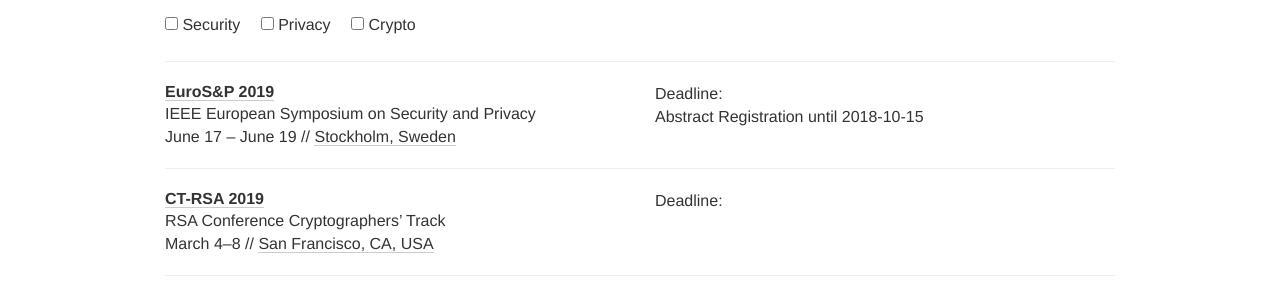
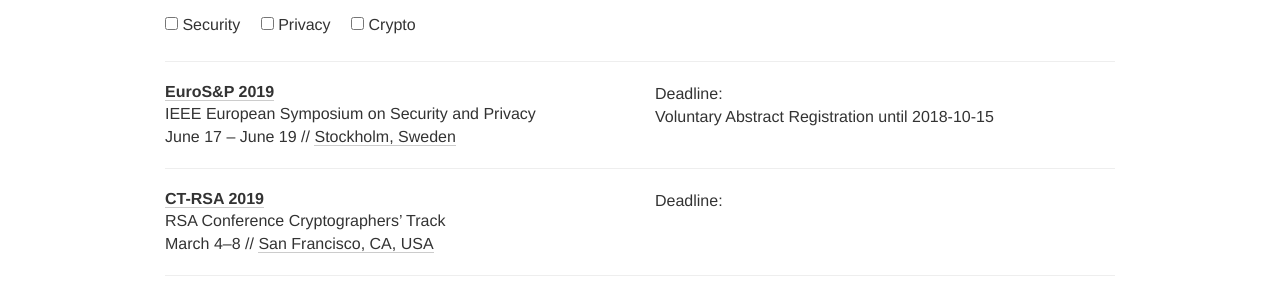
Before and after one commit to sec-deadlines/sec-deadlines.github.io, a Jekyll site: the page built from index.html, in a window 1280 px wide and 900 px high. Shown: the part 240-537 px from the top of the window. Built offline with Jekyll 4.4.1, drawn with Linux system fonts in a browser that asks for light colours; nearby versions of some CDN libraries; comment, search, counter and statistics services are not loaded.

Commit message:
Abstract registration is not mandatory
"We strongly encourage pre-registering your paper by submitting its metadata (title, abstract and authors) by the corresponding deadline, which is about a month ahead of the actual paper deadline. Pre-registration is not mandatory but helps us plan the logistics. Presenters of accepted papers who pre-registered by the deadline will be rewarded with a small surprise present when they turn up in Stockholm. It is acceptable to change the metadata (title, abstract or authors) when submitting the actual paper, but then you won't get the present. For both pre-registration and submission, please visit https://eurosp19.hotcrp.com."

```diff
--- a/_data/conferences.yml
+++ b/_data/conferences.yml
@@ -4,7 +4,7 @@
   year: 2019
   link: https://www.ieee-security.org/TC/EuroSP2019/
   deadline: "2018-11-13 23:59"
-  comment: Abstract Registration until 2018-10-15
+  comment: Voluntary Abstract Registration until 2018-10-15
   date: "June 17 - June 19"
   place: Stockholm, Sweden
   tags: [SEC, PRIV]
```
